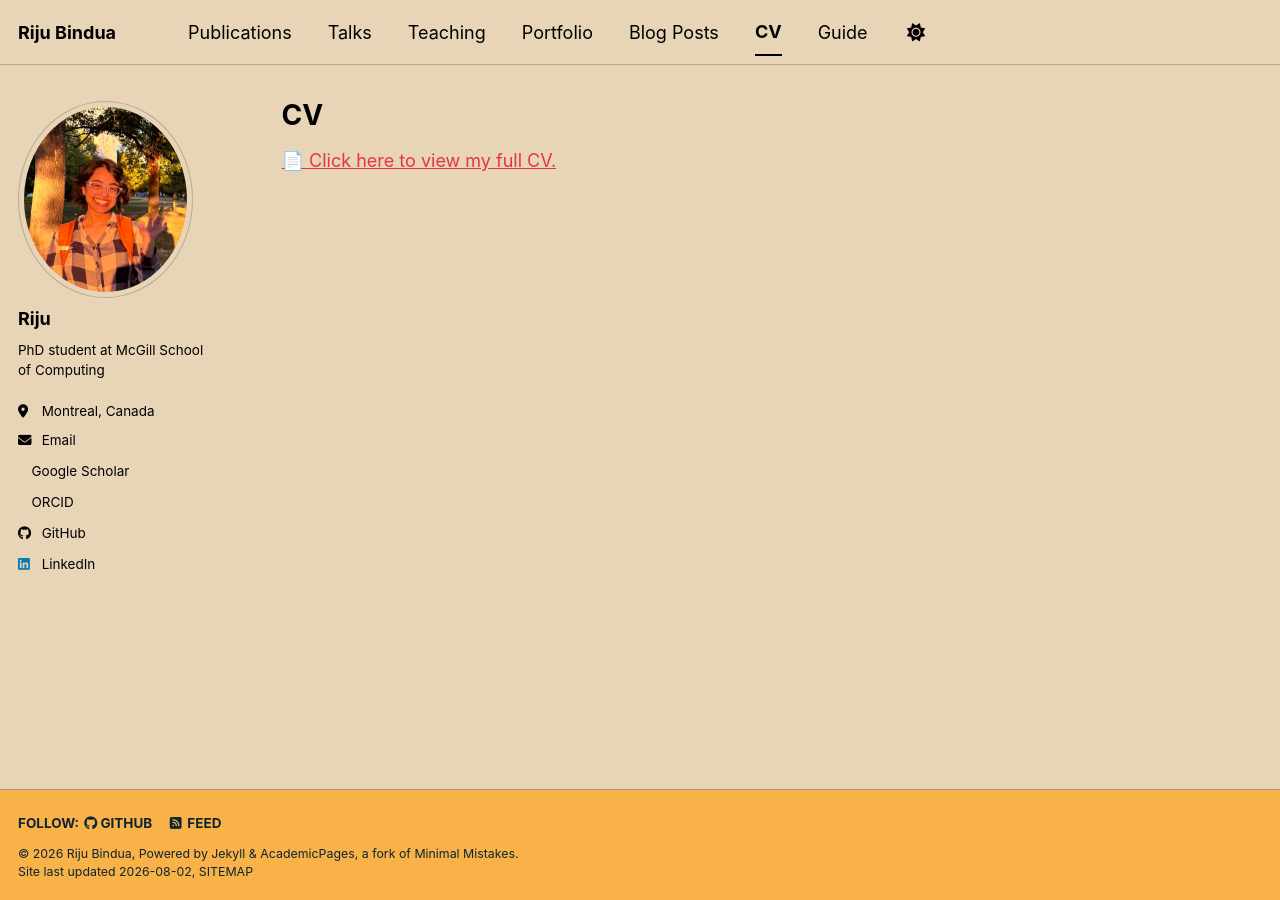
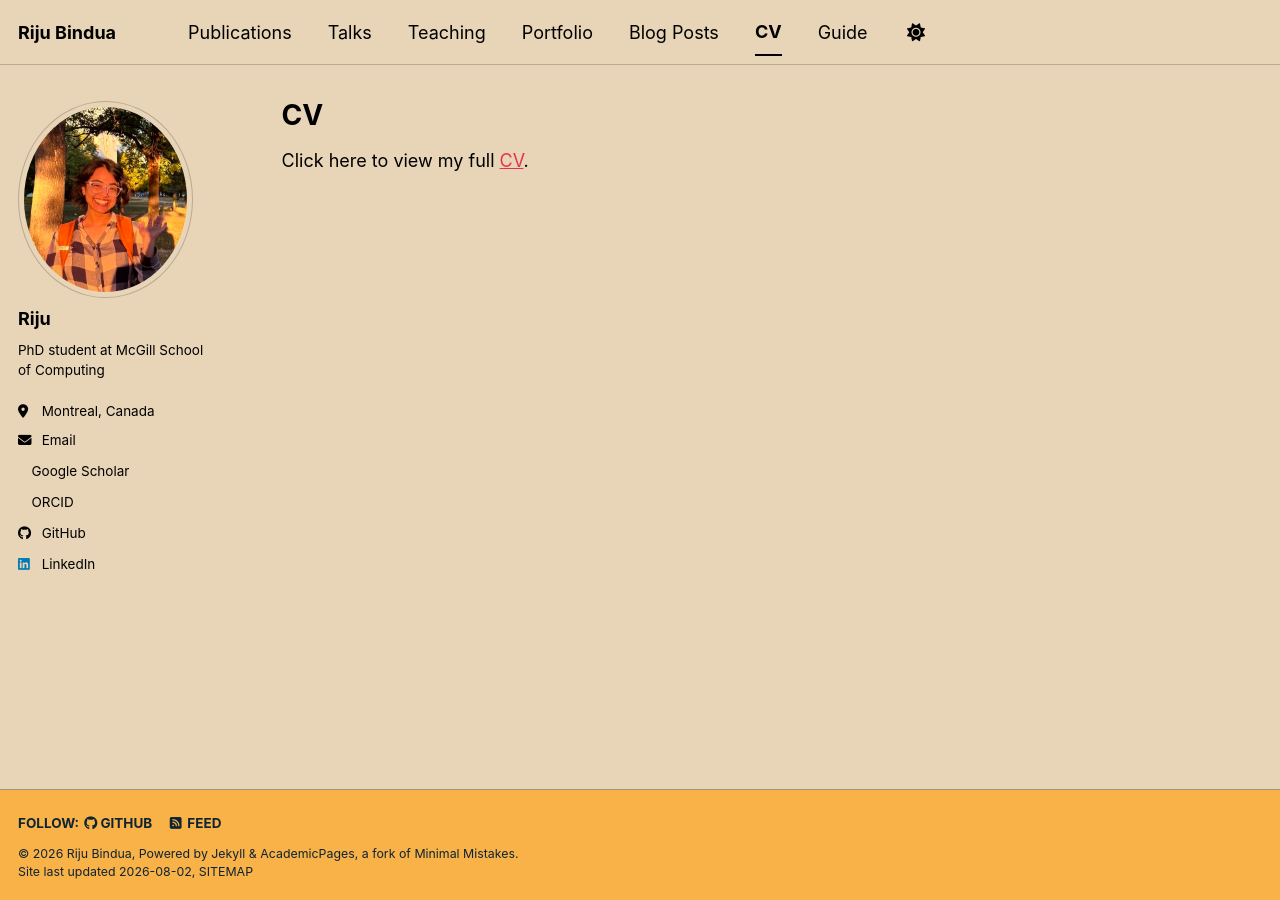
Before and after one commit to binduariju/binduariju.github.io, a Jekyll site: the page built from _pages/cv.md, in a window 1280 px wide. Built offline with Jekyll 4.4.1, drawn with Linux system fonts in a browser that asks for light colours; a style sheet for code colours, icons or effects is not loaded; part of the change alters nothing that is shown.

Commit message:
Update cv.md

```diff
--- a/_pages/cv.md
+++ b/_pages/cv.md
@@ -9,4 +9,4 @@ redirect_from:
 
 {% include base_path %}
 
-[📄 Click here to view my full CV.](https://github.com/binduariju/binduariju.github.io/blob/master/files/CV.pdf)
+Click here to view my full [CV]({{ base_path }}/files/CV.pdf).
```
